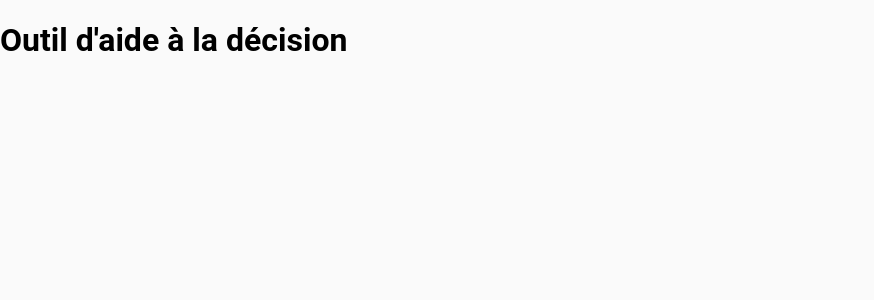
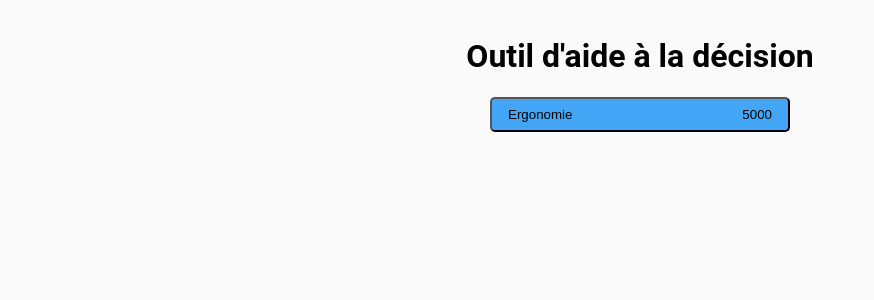
Before and after one commit to yannickcornaille/create-next-production-app, a Next.js app: page / in a window 1280 px wide. Shown: the top 300 px of the page, without its empty margins (0-874 px from the left). Built offline with nearby package versions, Linux system fonts and the light colour scheme.

Commit message:
Components

```diff
--- /dev/null
+++ b/components/Service.js
@@ -0,0 +1,7 @@
+const Service = () => (
+  <button>
+    <span>Ergonomie</span>
+    <span>5000</span>
+  </button>
+);
+export default Service;
--- /dev/null
+++ b/components/Title.js
@@ -0,0 +1,2 @@
+const Title = () => <h1>Outil d&apos;aide à la décision</h1>;
+export default Title;
--- a/pages/index.js
+++ b/pages/index.js
@@ -1,5 +1,12 @@
 // import styles from '../styles/Home.module.css';
+import Title from '@/components/Title';
+import Service from '@/components/Service';
 
-const Home = () => <h1>Outil d&apos;aide à la décision</h1>;
+const Home = () => (
+  <div className="home">
+    <Title />
+    <Service />
+  </div>
+);
 
 export default Home;
```
